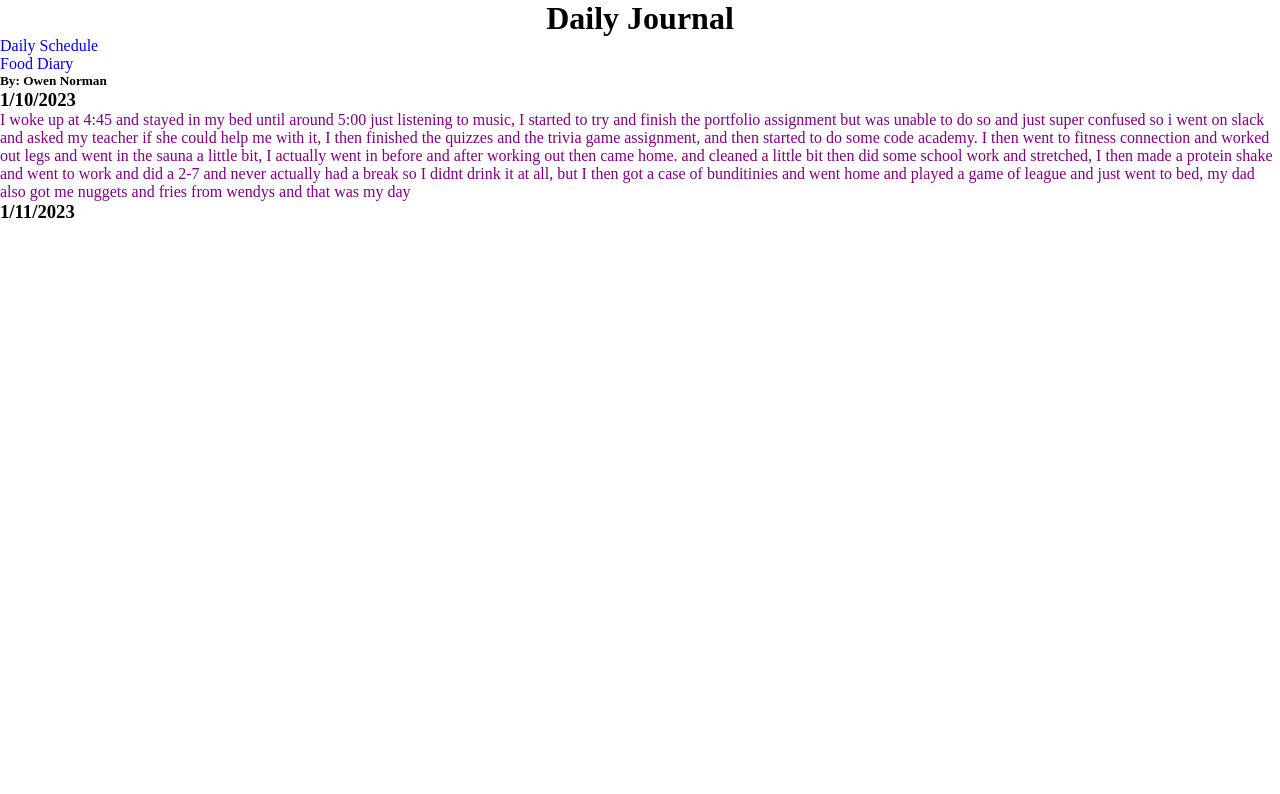
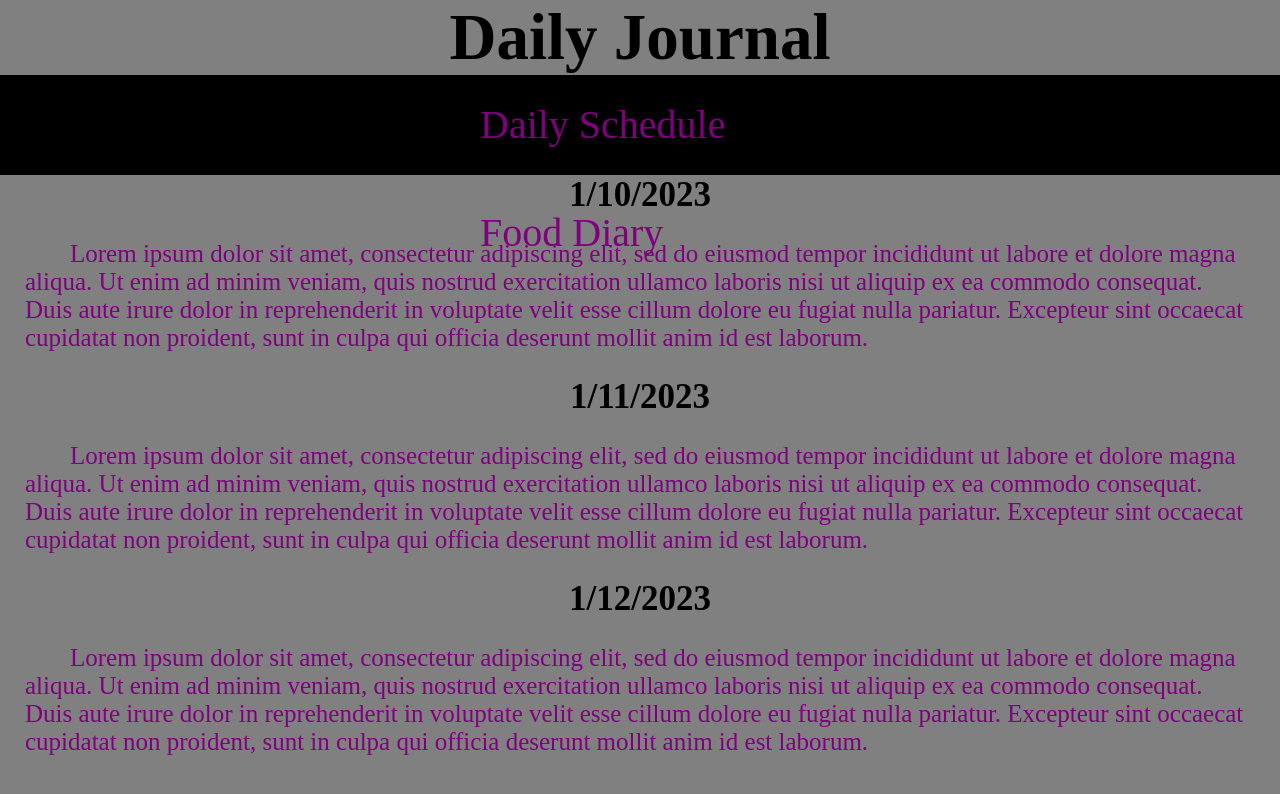
Before and after one commit to owenanorman/Journal-Attempts, a plain HTML site: page index.html in a window 1280 px wide. Drawn offline with Linux system fonts and the light colour scheme.

Commit message:
added CSS to a lot of everything,

```diff
--- a/CSS/styles.css
+++ b/CSS/styles.css
@@ -1,18 +1,18 @@
-h1 {
-    text-align: center;
-}
-
-p {
-    color: purple;
-}
-
-
 /* Astrid symbol with curly brackets means it applies to the entire website, I dont know if it is page specific or not */
 * {
  margin: 0%; /* its a margin come on now */
  padding: 0%; /* I dont entirely know what this means but if you set it to a high number page looks insane, try it
  if set to 0% as so, it moves teh text to the left of the screen*/
  text-decoration: none; /* this removes the underline for the hyperlinks */
+    }
+nav {
+    width: 100%; /* this is the width of how far this will go, 100% means the whole page, 50% means half and so on */
+    height: 100px; /* this is how tall it is */
+    background-color: black; /* this is just the colour of what we are making */
+}
+
+body {
+    background-color: gray; /* background colour of the entire website */
 }
 
 ul {
@@ -23,14 +23,38 @@ ul {
 */
 ul li {
     list-style: none; /* This removes the bullet points the list originally had */
-
+    display: inline; /* this makes the page names on the same line instead of being vertical */
+    /* float: left; /* this removes the space between the text so that the letters are touching each other, and since I think this is useless I decided against it */
+    line-height: 100px; /*makes the text centered in its bracket */
 }
 /* ^^^ this is the style for the list item inside the  unorderd list
 (move around the individual links)
 */
 ul li a {
+    /* display:block; /* makes it so you dont need to click on the exact words of the text you can click around it in side the bar to go to the new page*/
+    font-size: 40px;
+    font-family: 'Times New Roman';
+    color: purple;
+    padding: 0 5in; /* this makes the text not touch each other the 0 is for up and down, and the 5in is for left and right */
 
 }
 /* ^^^ this is the style for the anchor tag inside the  list item inside the  unorderd list
 (text inside of the the link)
 */
+h1 {
+    font-size: 65px;
+    text-align: center;
+    color: rgb(0, 0, 0);
+}
+h3{
+    font-size: 35px;
+    text-align: center;
+    color: rgb(0, 0, 0);
+}
+
+p {
+    margin: 25px;
+    text-indent: 45px;
+    font-size: 25px;
+    color: purple;
+}
--- a/index.html
+++ b/index.html
@@ -16,17 +16,21 @@
 
       </ul>
     </nav>
-  <h5>By: Owen Norman </h5>
+
+
 
   <h3> 1/10/2023 </h3>
   <p>
-    I woke up at 4:45 and stayed in my bed until around 5:00 just listening to music, I started to try and finish the portfolio assignment but was unable to do so and just super confused so i went
-    on slack and asked my teacher if she could help me with it, I then finished the quizzes and the trivia game assignment, and then started to do some code academy. I then went to fitness connection and worked out legs and went in the sauna a little bit, I actually went in before and after working out
-    then came home. and cleaned a little bit then did some school work and stretched, I then made a protein shake and went to work and did a 2-7 and never actually had a break so I didnt drink it at all, but I then got a case of bunditinies and went home and
-    played a game of league and just went to bed, my dad also got me nuggets and fries from wendys and that was my day
+    Lorem ipsum dolor sit amet, consectetur adipiscing elit, sed do eiusmod tempor incididunt ut labore et dolore magna aliqua. Ut enim ad minim veniam, quis nostrud exercitation ullamco laboris nisi ut aliquip ex ea commodo consequat. Duis aute irure dolor in reprehenderit in voluptate velit esse cillum dolore eu fugiat nulla pariatur. Excepteur sint occaecat cupidatat non proident, sunt in culpa qui officia deserunt mollit anim id est laborum.
   </p>
 
   <h3> 1/11/2023 </h3>
   <p>
+    Lorem ipsum dolor sit amet, consectetur adipiscing elit, sed do eiusmod tempor incididunt ut labore et dolore magna aliqua. Ut enim ad minim veniam, quis nostrud exercitation ullamco laboris nisi ut aliquip ex ea commodo consequat. Duis aute irure dolor in reprehenderit in voluptate velit esse cillum dolore eu fugiat nulla pariatur. Excepteur sint occaecat cupidatat non proident, sunt in culpa qui officia deserunt mollit anim id est laborum.
 
   </p>
+  <h3> 1/12/2023 </h3>
+  <p>
+    Lorem ipsum dolor sit amet, consectetur adipiscing elit, sed do eiusmod tempor incididunt ut labore et dolore magna aliqua. Ut enim ad minim veniam, quis nostrud exercitation ullamco laboris nisi ut aliquip ex ea commodo consequat. Duis aute irure dolor in reprehenderit in voluptate velit esse cillum dolore eu fugiat nulla pariatur. Excepteur sint occaecat cupidatat non proident, sunt in culpa qui officia deserunt mollit anim id est laborum.
+
+  </p>
```
Also changed, not shown: CSS/Food-Diary.html (+1 -1 lines). Lines whose indentation alone changed are shown as unchanged.
